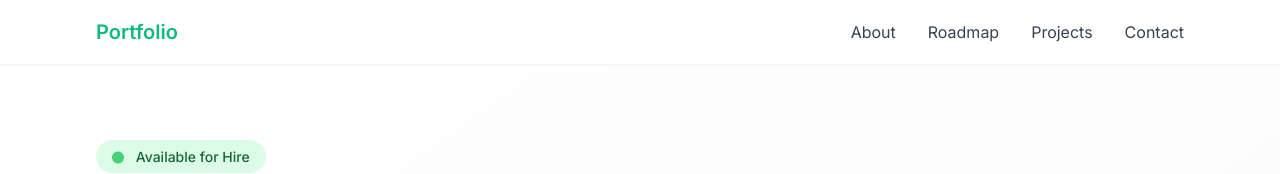
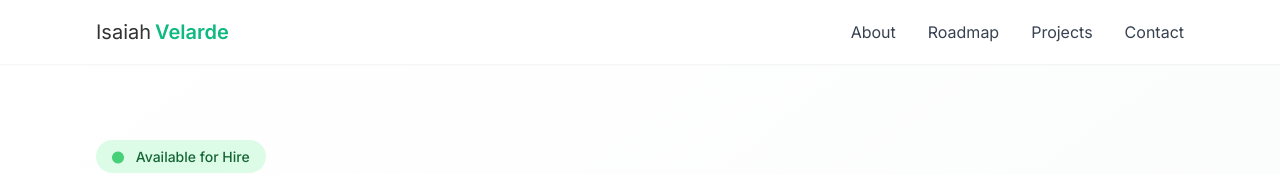
Before and after one commit to IsaiahV01/portfolio, a Vue app: page / in a window 1280 px wide. Shown: the top 174 px of the page. Built offline with nearby package versions, Linux system fonts and the light colour scheme.

Commit message:
Changed portfolio to my name in the navigation

```diff
--- a/src/components/Navigation.vue
+++ b/src/components/Navigation.vue
@@ -3,7 +3,7 @@
     <div class="max-w-6xl mx-auto px-4 sm:px-6 lg:px-8">
       <div class="flex justify-between h-16">
         <div class="flex items-center">
-          <span class="text-xl font-semibold green-accent">Portfolio</span>
+          <span class="text-xl pr-1">Isaiah</span><span class="text-xl font-semibold green-accent">Velarde</span>
         </div>
         <div class="hidden md:flex items-center space-x-8">
           <a href="#about" class="text-gray-700 hover:text-green-500 transition" @click.prevent="scrollTo('about')">About</a>
```
